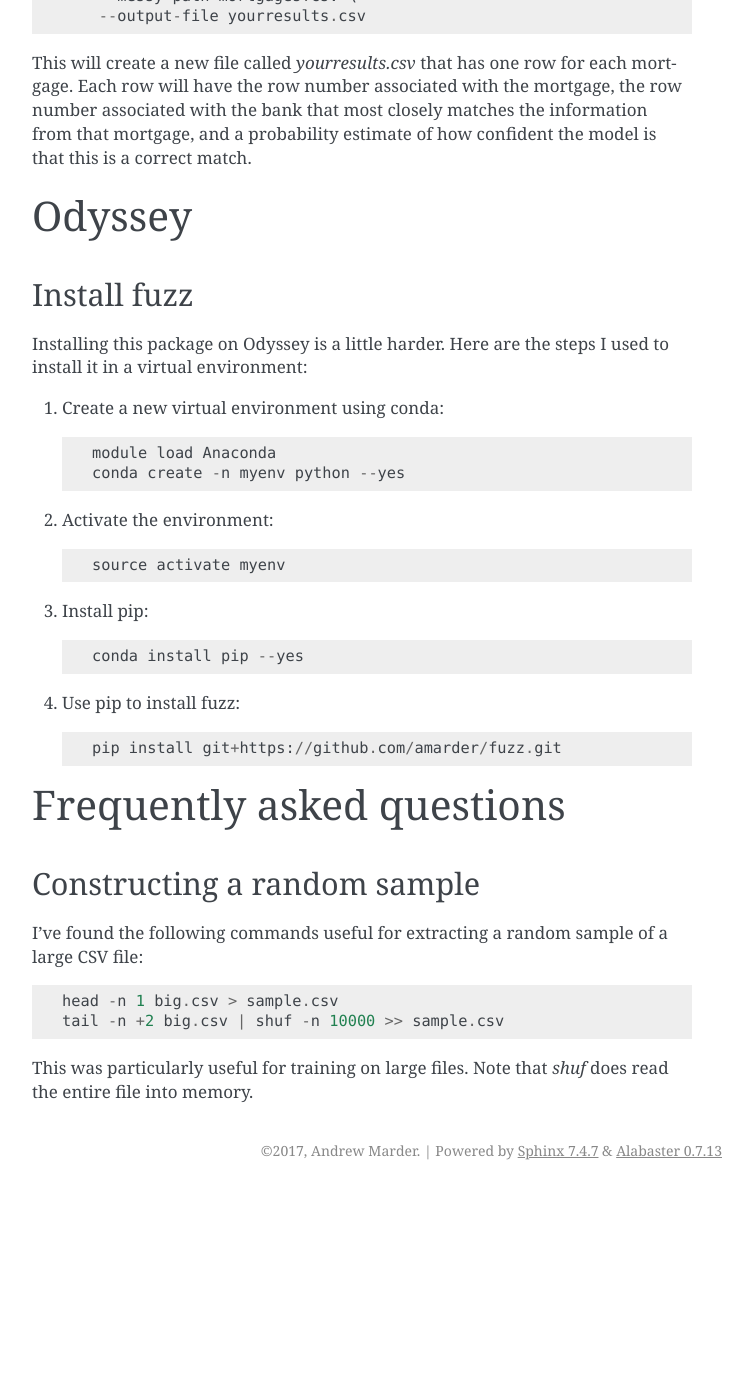
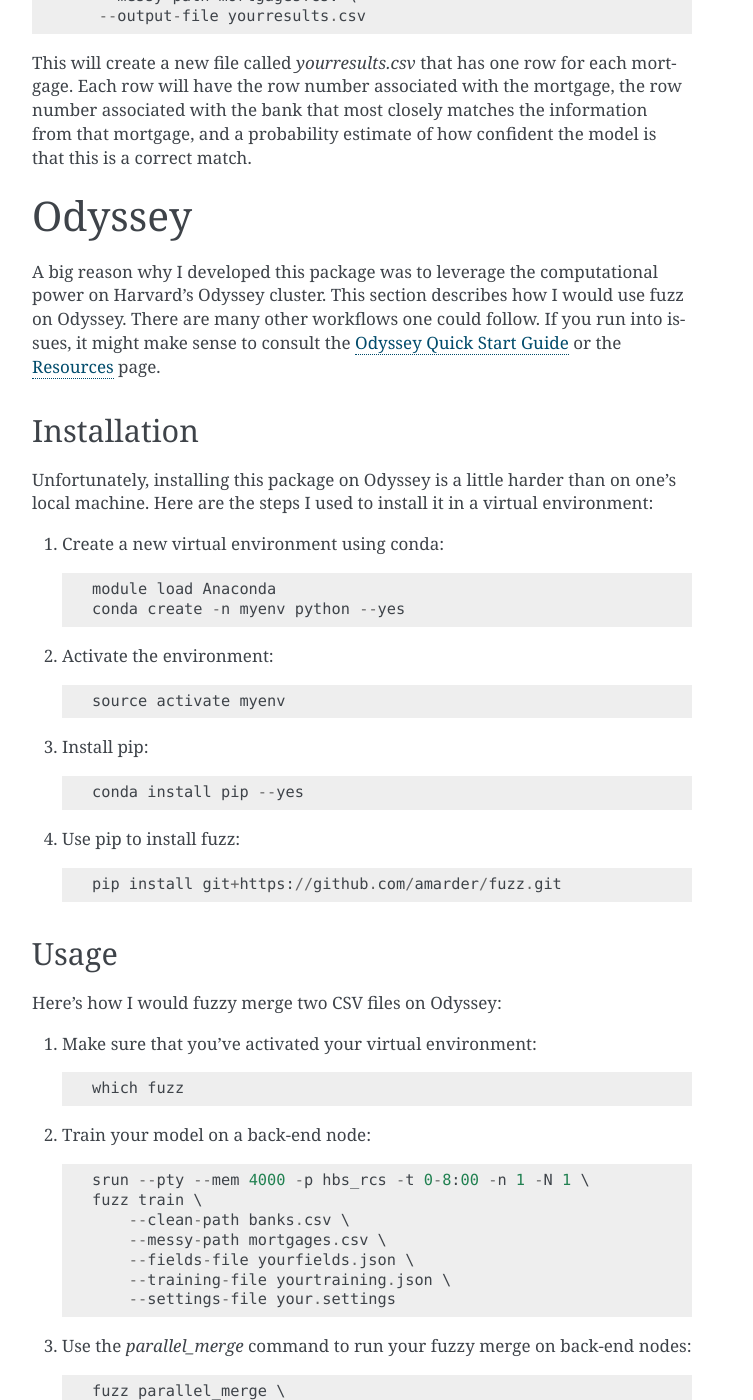
Before and after one commit to Mockingbird422/fuzz, a Sphinx documentation site: the page built from docs/index.rst, in a window 1280 px wide and 1400 px high, scrolled down 2205 px. Shown: the whole window, without its empty margins (388-1141 px from the left). Built offline with Sphinx 7.4.7, drawn with Linux system fonts in a browser that asks for light colours; before the commit the page ends 3395 px from its top, so only the background shows below that; some of the changed text lies outside the part shown.

Commit message:
Improve Odyssey documentation

```diff
--- a/docs/index.rst
+++ b/docs/index.rst
@@ -1,7 +1,7 @@
 fuzz
 ====
 
-fuzz is a Python library designed to make fuzzy merges of large CSV
+fuzz is a Python package designed to make fuzzy merges of large CSV
 files easy.
 
 Motivation
@@ -20,7 +20,7 @@
 Installation
 ------------
 
-This repository can be installed via pip::
+This package can be installed via pip::
 
     pip install git+https://github.com/amarder/fuzz.git
 
@@ -91,10 +91,13 @@
 Odyssey
 =======
 
-Install fuzz
+A big reason why I developed this package was to leverage the computational power on Harvard's Odyssey cluster. This section describes how I would use fuzz on Odyssey. There are many other workflows one could follow. If you run into issues, it might make sense to consult the `Odyssey Quick Start Guide <https://rc.fas.harvard.edu/resources/odyssey-quickstart-guide/>`_ or the `Resources <https://rc.fas.harvard.edu/resources/>`_ page.
+
+Installation
 ------------
 
-Installing this package on Odyssey is a little harder. Here are the steps I used to install it in a virtual environment:
+Unfortunately, installing this package on Odyssey is a little harder
+than on one's local machine. Here are the steps I used to install it in a virtual environment:
 
 1.  Create a new virtual environment using conda::
 
@@ -113,6 +116,39 @@
 
         pip install git+https://github.com/amarder/fuzz.git
 
+Usage
+-----
+
+Here's how I would fuzzy merge two CSV files on Odyssey:
+
+1.  Make sure that you've activated your virtual environment::
+
+        which fuzz
+
+2.  Train your model on a back-end node::
+
+        srun --pty --mem 4000 -p hbs_rcs -t 0-8:00 -n 1 -N 1 \
+        fuzz train \
+            --clean-path banks.csv \
+            --messy-path mortgages.csv \
+            --fields-file yourfields.json \
+            --training-file yourtraining.json \
+            --settings-file your.settings
+
+3.  Use the `parallel_merge` command to run your fuzzy merge on back-end nodes::
+
+        fuzz parallel_merge \
+            --settings-file your.settings \
+            --messy-path mortgages.csv \
+            --output-file yourresults.csv
+
+    This command submits three jobs to Slurm: (1) it creates an index
+    file describing the large CSV file mortgages.csv, (2) it submits a
+    job array so that blocks of the large CSV file can be matched with
+    the clean CSV file in parallel, and (3) it combines the merged
+    blocks together into a single output file. When you run this
+    command you will see the `sbatch` commands it issues to Slurm.
+
 
 Frequently asked questions
 ==========================
```
